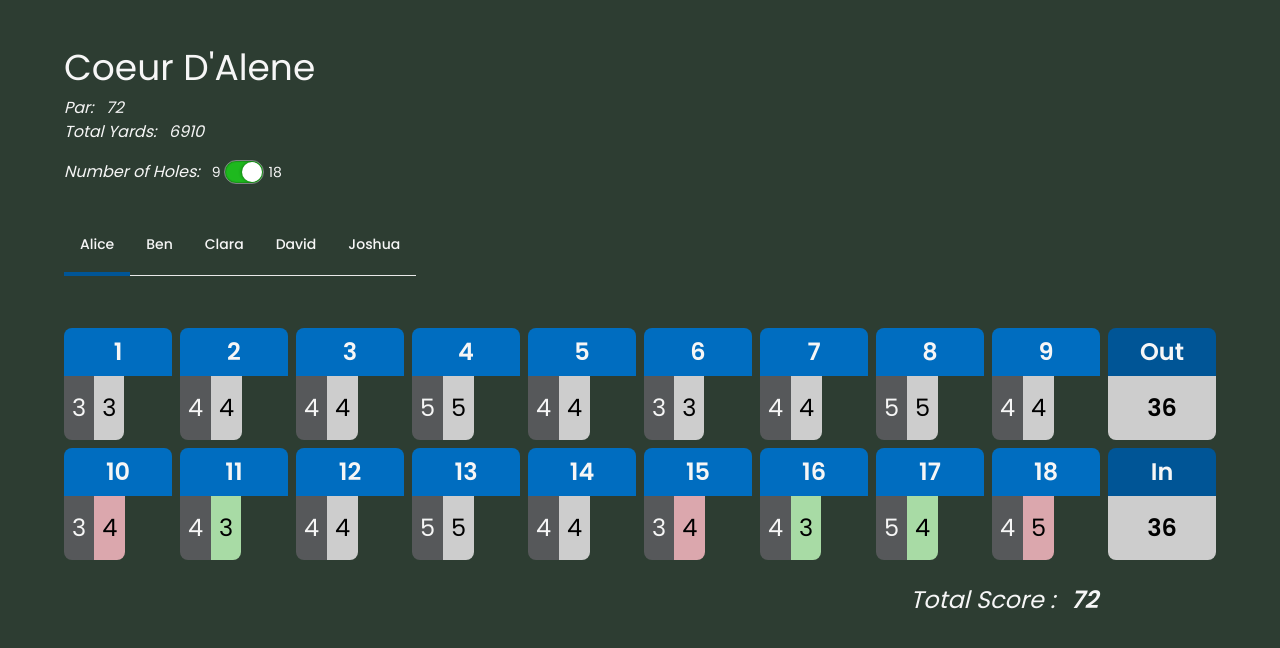
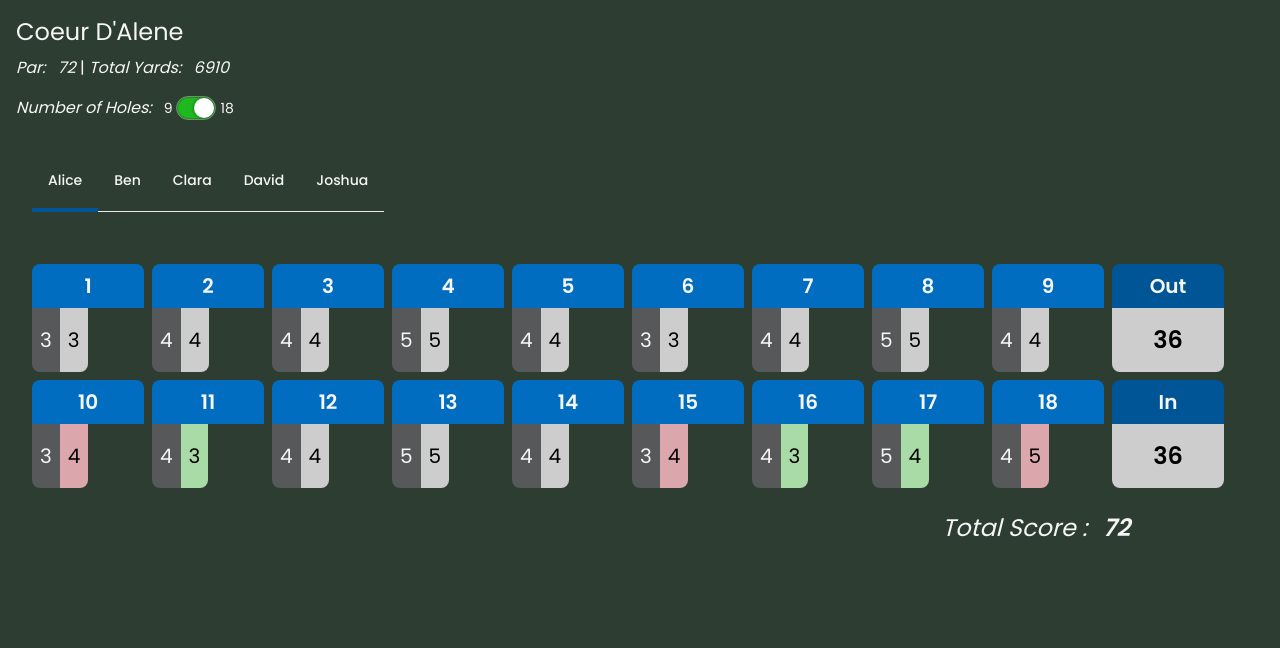
Before and after one commit to briantweed/golf-buddy, a Next.js app: page / in a window 1280 px wide. Shown: the top 648 px of the page. Built offline with nearby package versions, Linux system fonts and the light colour scheme.

Commit message:
init commit

```diff
--- a/src/pages/index.js
+++ b/src/pages/index.js
@@ -34,14 +34,12 @@ const Page = () => {
     const courseTotalYards = testGame.Holes.reduce((sum, item) => sum + item.Yards, 0);
 
     return (
-        <main className={"min-h-screen w-screen text-2xl text-grey-6 bg-grey-7"}>
+        <main className={"min-h-screen w-screen text-xl text-grey-6 bg-grey-7"}>
 
-            <section className={"pt-12 pb-8 px-16"}>
-                <h1 className={"text-4xl mb-2"}>{testGame.CourseName} </h1>
+            <section className={"pt-4 pb-8 px-4"}>
+                <h1 className={"text-2xl mb-2"}>{testGame.CourseName} </h1>
                 <h2 className={"text-base"}>
-                    <i>Par: <span className={"ml-2"}>{courseParScore}</span></i>
-                    <br/>
-                    <i>Total Yards:<span className={"ml-2"}> {courseTotalYards}</span></i>
+                    <i>Par: <span className={"ml-2"}>{courseParScore}</span></i> | <i>Total Yards:<span className={"ml-2"}> {courseTotalYards}</span></i>
                 </h2>
                 <div className="flex gap-1 text-base mt-4">
                     <span><i>Number of Holes:</i></span>
@@ -55,7 +53,7 @@ const Page = () => {
                 </div>
             </section>
 
-            <section className={"px-16"}>
+            <section className={"px-8"}>
                 <TabWidget tabs={tabs}/>
             </section>
 
```
